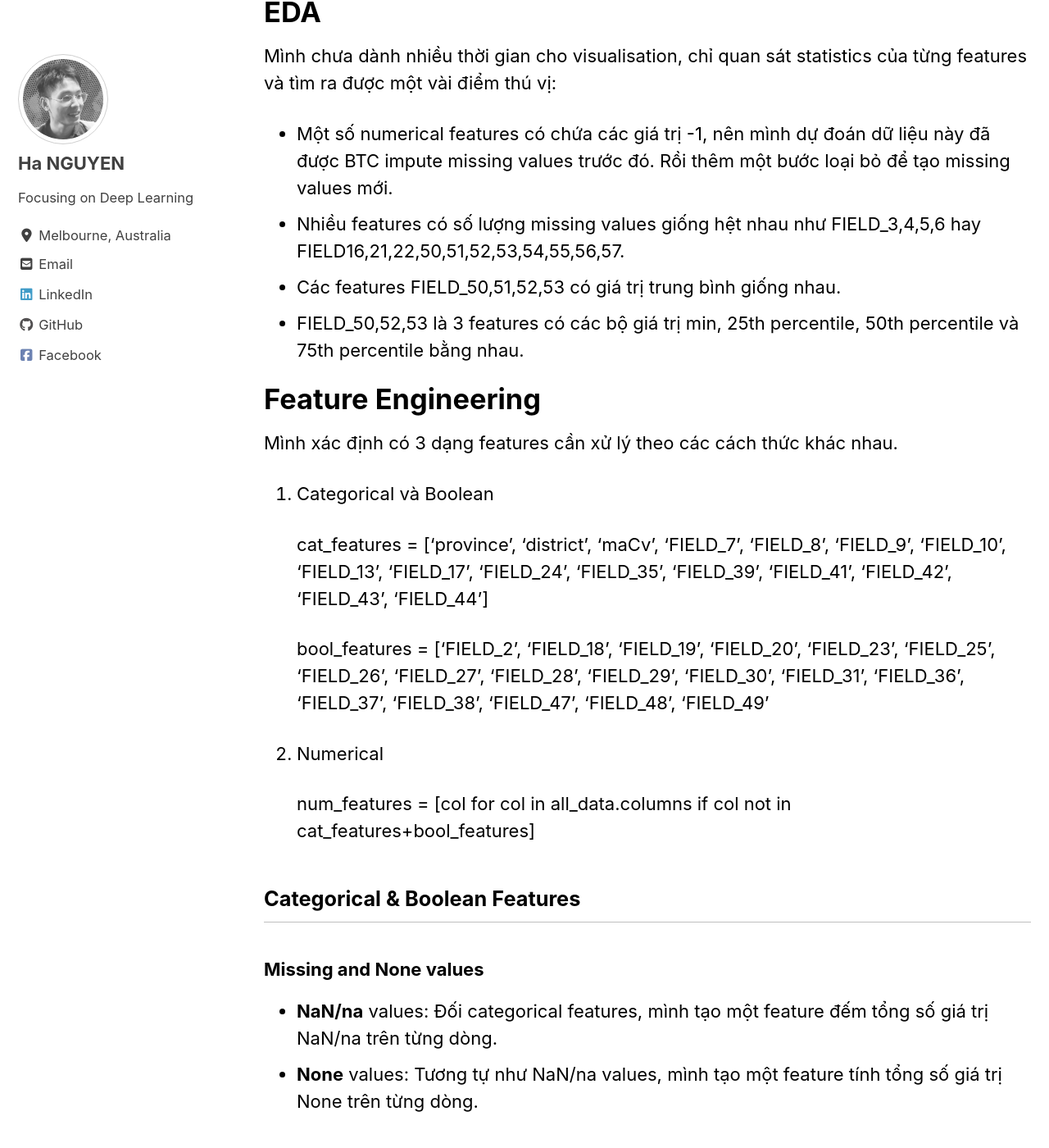
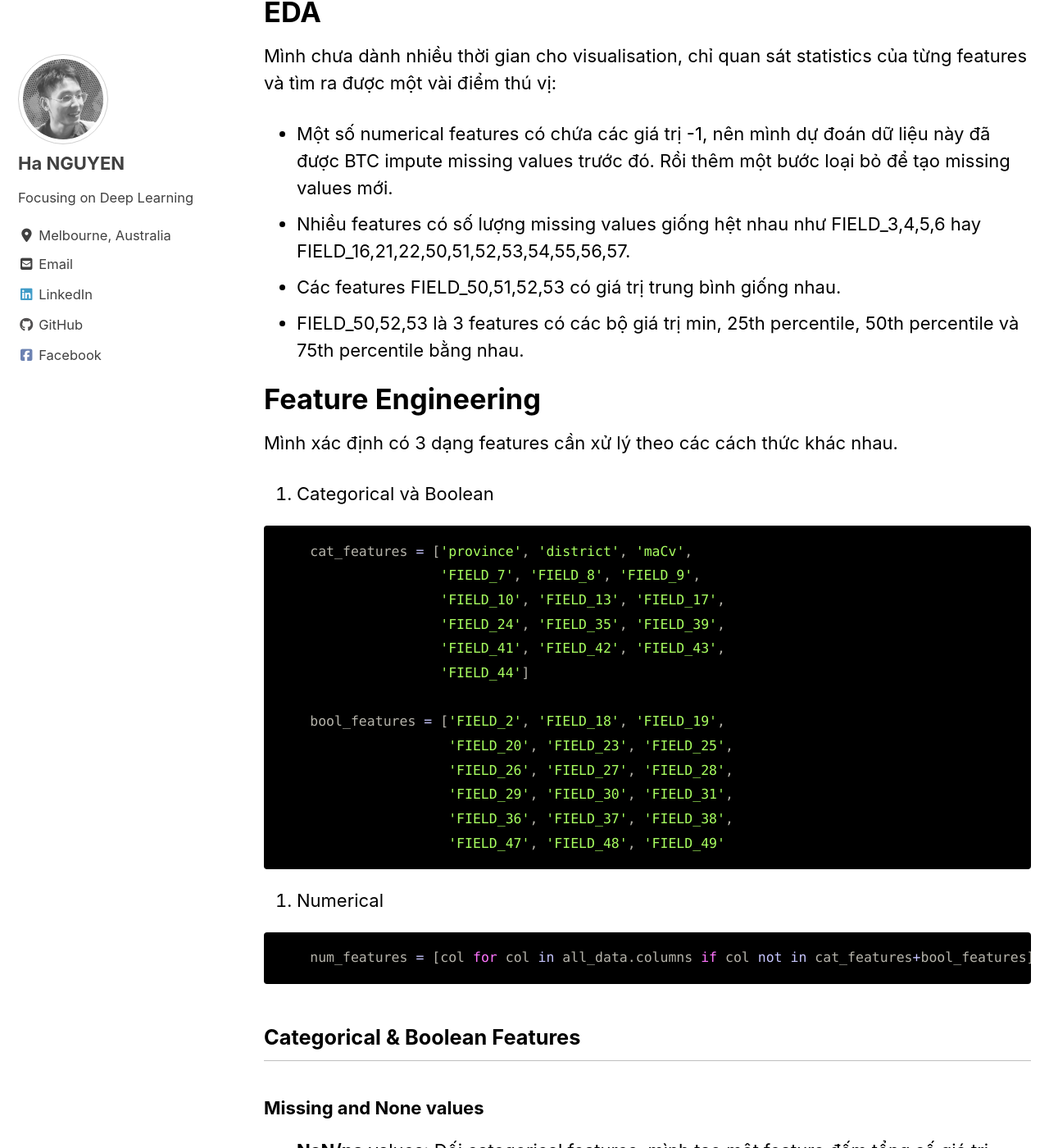
Before and after one commit to datasciblog/datasciblog.github.io, a Jekyll site: the page built from _posts/2020-01-21-kalapa-credit-scoring-solution.md, in a window 1280 px wide and 1400 px high, scrolled down 460 px. Shown: the whole window at 82% size. Built offline with Jekyll 4.4.1, drawn with Linux system fonts in a browser that asks for light colours; cached includes are drawn as plain includes; nearby versions of some CDN libraries; some of the changed text lies outside the part shown.

Commit message:
Update 2020-01-21-kalapa-credit-scoring-solution.md

````diff
--- a/_posts/2020-01-21-kalapa-credit-scoring-solution.md
+++ b/_posts/2020-01-21-kalapa-credit-scoring-solution.md
@@ -22,7 +22,7 @@ Dưới đây là lời giải của mình cho cuộc thi [Kalapa's Credit Scori
 # EDA
 Mình chưa dành nhiều thời gian cho visualisation, chỉ quan sát statistics của từng features và tìm ra được một vài điểm thú vị:
 - Một số numerical features có chứa các giá trị -1, nên mình dự đoán dữ liệu này đã được BTC impute missing values trước đó. Rồi thêm một bước loại bỏ để tạo missing values mới.
-- Nhiều features có số lượng missing values giống hệt nhau như FIELD_3,4,5,6 hay FIELD16,21,22,50,51,52,53,54,55,56,57.
+- Nhiều features có số lượng missing values giống hệt nhau như FIELD_3,4,5,6 hay FIELD_16,21,22,50,51,52,53,54,55,56,57.
 - Các features FIELD_50,51,52,53 có giá trị trung bình giống nhau.
 - FIELD_50,52,53 là 3 features có các bộ giá trị min, 25th percentile, 50th percentile và 75th percentile bằng nhau.
 
@@ -32,6 +32,7 @@ Mình xác định có 3 dạng features cần xử lý theo các cách thức k
 
 1. Categorical và Boolean
 
+```python
     cat_features = ['province', 'district', 'maCv',
                     'FIELD_7', 'FIELD_8', 'FIELD_9',
                     'FIELD_10', 'FIELD_13', 'FIELD_17',
@@ -45,16 +46,19 @@ Mình xác định có 3 dạng features cần xử lý theo các cách thức k
                      'FIELD_29', 'FIELD_30', 'FIELD_31',
                      'FIELD_36', 'FIELD_37', 'FIELD_38',
                      'FIELD_47', 'FIELD_48', 'FIELD_49'
+```
 
 2. Numerical
 
+```python
     num_features = [col for col in all_data.columns if col not in cat_features+bool_features]
+```
 
 ## Categorical & Boolean Features
 
 ### Missing and None values
 
-- **NaN/na** values: Đối categorical features, mình tạo một feature đếm tổng số giá trị NaN/na trên từng dòng.
+- **NaN/na** values: Đối categorical features, mình tạo một feature đếm tổng số giá trị NaN/na trên từng dòng, sau đó fill toàn bộ NaN values với giá trị "Missing".
 - **None** values: Tương tự như NaN/na values, mình tạo một feature tính tổng số giá trị None trên từng dòng.
 
 ### Categorical features với nhiều hơn 10 unique values
@@ -87,8 +91,13 @@ Kết quả của các bước trên, mình có thêm **88 features** mới.
 - Đây là những features quan trọng nhất giúp model của mình tăng đến 0.2 điểm Gini.
 
 # Modelling
+- Mình dùng LightGBM + 5-fold CV với bộ features, mô hinh bị overfitting nhẹ. Validation score của mình rất cao, từ 0.25-0.4 nhưng điểm số đạt được tối đa trên LB là **0.21642**.
 
-- Mình dùng LightGBM + 5-fold CV với bộ features, mô hinh bị overfitting nhẹ. Validation score của mình rất cao, từ 0.25-0.4 nhưng điểm số đạt được tối đa trên LB là **0.21642**.
+<figure>
+<img src="https://github.com/datasciblog/datasciblog.github.io/blob/master/_posts/images/2020-01-21-kalapa-credit-scoring-solution/gini.png?raw=true">
+<figcaption></figcaption>
+</figure>
+
 - Đưa bộ features trên lên AutoML, mình đạt được điểm số **0.22449**.
 - Sau khi chạy nhiều lần LightGBM với các bộ hyperparameters khác nhau, mình lựa chọn một số file kết quả có điểm Gini > 0.21, cộng thêm file kết quả từ AutoML. Tính giá trị trung bình từ các file này, Gini score của mình tăng thêm một chút, đạt **0.22737** và là kết quả tốt nhất cho đến thời điểm hiện tại của mình.
 
````
